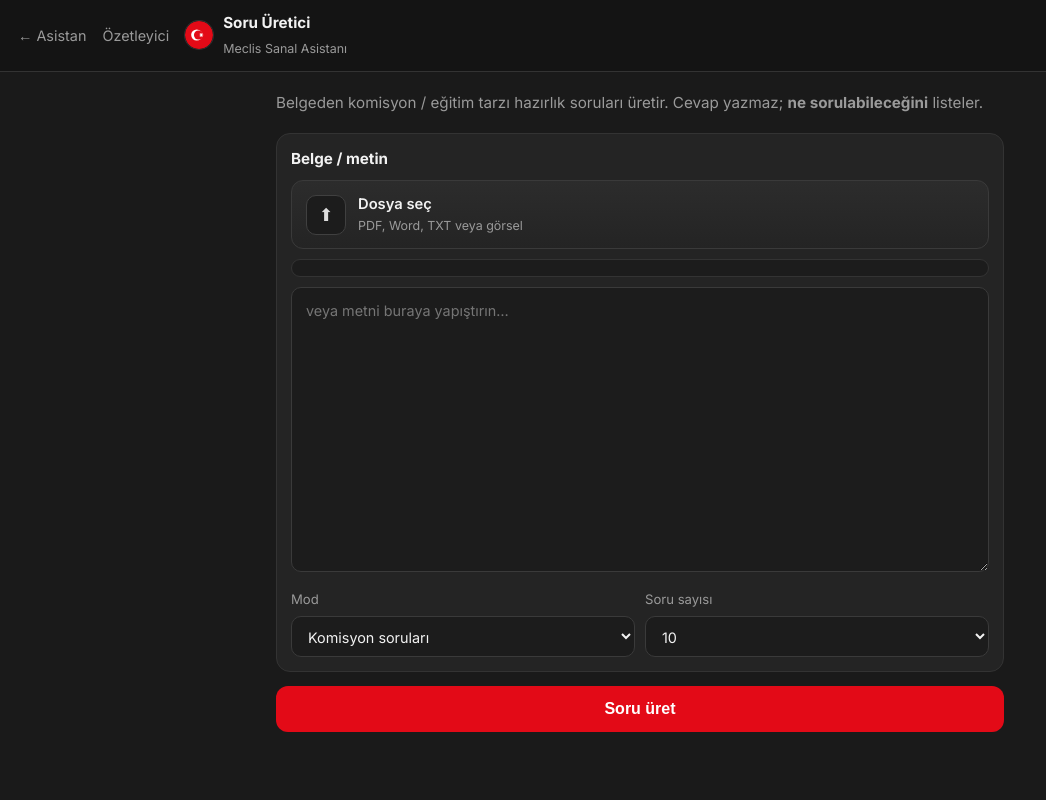
After one commit to murattarakci34/meclis-sanal-asistani, a Flask app: page /soru-uretici in a window 1280 px wide. The commit adds this page. Shown: the whole page, without its empty margins (0-1046 px from the left). Run offline with Flask 3, Linux system fonts and the light colour scheme.

Commit message:
Soru uretici: /soru-uretici belgeden komisyon hazirlik sorulari
Co-authored-by: Cursor <cursoragent@cursor.com>

```diff
--- /dev/null
+++ b/static/soru.css
@@ -0,0 +1,81 @@
+.opts {
+  display: grid;
+  grid-template-columns: 1fr 1fr;
+  gap: 10px;
+  margin-top: 12px;
+}
+.opt {
+  display: flex;
+  flex-direction: column;
+  gap: 6px;
+  font-size: 0.82rem;
+  color: var(--muted);
+}
+.opt select {
+  background: #1c1c1c;
+  color: var(--text);
+  border: 1px solid #3a3a3a;
+  border-radius: 10px;
+  padding: 10px 12px;
+  font: inherit;
+  font-size: 0.9rem;
+}
+.opt select:focus {
+  outline: none;
+  border-color: #555;
+}
+.actions-row {
+  margin-bottom: 12px;
+}
+.copy-btn {
+  border: 1px solid #3a3a3a;
+  background: #2a2a2a;
+  color: var(--text);
+  border-radius: 10px;
+  padding: 8px 14px;
+  font: inherit;
+  font-size: 0.85rem;
+  cursor: pointer;
+}
+.copy-btn:hover { background: #333; }
+
+.q-card {
+  background: var(--panel);
+  border: 1px solid var(--line);
+  border-radius: 14px;
+  padding: 14px 16px;
+  margin-bottom: 10px;
+}
+.q-top {
+  display: flex;
+  justify-content: space-between;
+  gap: 10px;
+  align-items: flex-start;
+  margin-bottom: 8px;
+}
+.q-num {
+  color: var(--muted);
+  font-size: 0.8rem;
+  font-weight: 600;
+}
+.q-text {
+  margin: 0 0 10px;
+  font-size: 1rem;
+  line-height: 1.55;
+  font-weight: 500;
+}
+.q-meta {
+  display: grid;
+  gap: 6px;
+  font-size: 0.84rem;
+  color: #cfcfcf;
+}
+.q-meta strong {
+  color: var(--muted);
+  font-weight: 600;
+  margin-right: 4px;
+}
+
+@media (max-width: 640px) {
+  .opts { grid-template-columns: 1fr; }
+}
--- /dev/null
+++ b/static/soru.js
@@ -0,0 +1,143 @@
+(() => {
+  const form = document.getElementById("form");
+  const runBtn = document.getElementById("runBtn");
+  const status = document.getElementById("status");
+  const results = document.getElementById("results");
+  const fileInput = document.getElementById("file");
+  const textEl = document.getElementById("text");
+  const meta = document.getElementById("meta");
+  const fname = document.getElementById("fname");
+  const thumb = document.getElementById("thumb");
+  const modeEl = document.getElementById("mode");
+  const countEl = document.getElementById("count");
+  const copyBtn = document.getElementById("copyBtn");
+
+  let lastQuestions = [];
+
+  fileInput.addEventListener("change", () => {
+    const f = fileInput.files[0];
+    if (!f) {
+      meta.hidden = true;
+      thumb.hidden = true;
+      thumb.removeAttribute("src");
+      fname.textContent = "";
+      return;
+    }
+    meta.hidden = false;
+    fname.textContent = f.name + (f.size ? ` · ${(f.size / 1024).toFixed(0)} KB` : "");
+    if (f.type.startsWith("image/")) {
+      thumb.src = URL.createObjectURL(f);
+      thumb.hidden = false;
+    } else {
+      thumb.hidden = true;
+      thumb.removeAttribute("src");
+    }
+  });
+
+  function escapeHtml(s) {
+    return String(s || "")
+      .replaceAll("&", "&amp;")
+      .replaceAll("<", "&lt;")
+      .replaceAll(">", "&gt;");
+  }
+
+  function showStatus(msg, isErr) {
+    status.hidden = false;
+    status.textContent = msg;
+    status.classList.toggle("err", !!isErr);
+  }
+
+  function catLabel(c) {
+    const map = {
+      kapsam: "Kapsam",
+      mali: "Mali",
+      hukuki: "Hukuki",
+      uygulama: "Uygulama",
+      risk: "Risk",
+      surec: "Süreç",
+      diger: "Diğer",
+    };
+    return map[c] || c || "Diğer";
+  }
+
+  function render(data) {
+    results.hidden = false;
+    lastQuestions = data.sorular || [];
+    document.getElementById("stats").innerHTML = [
+      ["Mod", data.mod_aciklama || data.mod || "—"],
+      ["Belge", data.belge_turu || "—"],
+      ["Soru", lastQuestions.length],
+    ]
+      .map(([k, v]) => `<span class="chip">${k}: <b>${escapeHtml(String(v))}</b></span>`)
+      .join("");
+
+    const box = document.getElementById("sorular");
+    if (!lastQuestions.length) {
+      box.innerHTML = `<div class="block"><p>Soru üretilemedi.</p></div>`;
+    } else {
+      box.innerHTML = lastQuestions
+        .map(
+          (q, i) => `<article class="q-card">
+          <div class="q-top">
+            <span class="q-num">#${i + 1}</span>
+            <span class="badge degisti">${escapeHtml(catLabel(q.kategori))}</span>
+          </div>
+          <p class="q-text">${escapeHtml(q.soru)}</p>
+          <div class="q-meta">
+            ${q.neden_onemli ? `<div><strong>Neden önemli:</strong>${escapeHtml(q.neden_onemli)}</div>` : ""}
+            ${q.metinde_ipucu ? `<div><strong>Metinde ipucu:</strong>${escapeHtml(q.metinde_ipucu)}</div>` : ""}
+          </div>
+        </article>`
+        )
+        .join("");
+    }
+
+    const uyarilar = data.uyarilar || [];
+    document.getElementById("uyarilar").innerHTML = uyarilar.length
+      ? uyarilar.map((x) => `<li>${escapeHtml(x)}</li>`).join("")
+      : "<li>Uyarı yok.</li>";
+    document.getElementById("disc").textContent = data.disclaimer || "";
+    results.scrollIntoView({ behavior: "smooth", block: "start" });
+  }
+
+  copyBtn.addEventListener("click", async () => {
+    if (!lastQuestions.length) return;
+    const text = lastQuestions
+      .map((q, i) => `${i + 1}. [${catLabel(q.kategori)}] ${q.soru}`)
+      .join("\n");
+    try {
+      await navigator.clipboard.writeText(text);
+      showStatus("Sorular panoya kopyalandı.");
+    } catch {
+      showStatus("Kopyalanamadı — metni elle seçin.", true);
+    }
+  });
+
+  form.addEventListener("submit", async (e) => {
+    e.preventDefault();
+    runBtn.disabled = true;
+    results.hidden = true;
+    showStatus("Sorular üretiliyor…");
+
+    const fd = new FormData();
+    if (fileInput.files[0]) fd.append("file", fileInput.files[0]);
+    fd.append("text", textEl.value || "");
+    fd.append("mode", modeEl.value);
+    fd.append("count", countEl.value);
+
+    try {
+      const res = await fetch("/api/questions", { method: "POST", body: fd });
+      const data = await res.json();
+      if (!res.ok) {
+        showStatus(data.error || "Soru üretimi başarısız.", true);
+        return;
+      }
+      showStatus("Tamamlandı.");
+      render(data);
+    } catch (err) {
+      showStatus("Bağlantı hatası: " + err, true);
+    } finally {
+      runBtn.disabled = false;
+    }
+  });
+})();
--- a/templates/index.html
+++ b/templates/index.html
@@ -26,6 +26,7 @@
       <button type="button" class="btn-new" id="btnNew">＋  Yeni sohbet</button>
       <a class="btn-tool" href="/karsilastirma">⚖  Madde karşılaştırma</a>
       <a class="btn-tool" href="/ozetleyici">📝  Belge özetleyici</a>
+      <a class="btn-tool" href="/soru-uretici">❓  Soru üretici</a>
       <input type="search" id="search" class="search" placeholder="Sohbetlerde ara" autocomplete="off" />
 
       <div class="nav-label">Sohbetler</div>
--- /dev/null
+++ b/templates/soru_uretici.html
@@ -0,0 +1,98 @@
+<!DOCTYPE html>
+<html lang="tr">
+<head>
+  <meta charset="UTF-8" />
+  <meta name="viewport" content="width=device-width, initial-scale=1, viewport-fit=cover" />
+  <title>Soru Üretici — {{ app_name }}</title>
+  <link rel="preconnect" href="https://fonts.googleapis.com" />
+  <link href="https://fonts.googleapis.com/css2?family=Inter:wght@400;500;600;700&display=swap" rel="stylesheet" />
+  <link rel="stylesheet" href="{{ url_for('static', filename='compare.css') }}" />
+  <link rel="stylesheet" href="{{ url_for('static', filename='ozet.css') }}" />
+  <link rel="stylesheet" href="{{ url_for('static', filename='soru.css') }}" />
+</head>
+<body>
+  <header class="topbar">
+    <a class="back" href="/">← Asistan</a>
+    <a class="back" href="/ozetleyici">Özetleyici</a>
+    <div class="brand">
+      <span class="flag">
+        <svg viewBox="0 0 100 100" xmlns="http://www.w3.org/2000/svg" aria-hidden="true">
+          <circle cx="50" cy="50" r="50" fill="#E30A17"/>
+          <circle cx="42" cy="50" r="20" fill="#fff"/>
+          <circle cx="48" cy="50" r="16" fill="#E30A17"/>
+          <polygon fill="#fff" points="67,50 61.2,52.1 62.8,58.1 57.8,54.2 52,57.5 55.2,52.1 50,50 55.2,47.9 52,42.5 57.8,45.8 62.8,41.9 61.2,47.9"/>
+        </svg>
+      </span>
+      <div>
+        <strong>Soru Üretici</strong>
+        <span class="sub">{{ app_name }}</span>
+      </div>
+    </div>
+  </header>
+
+  <main class="wrap ozet-wrap">
+    <p class="lead">
+      Belgeden komisyon / eğitim tarzı hazırlık soruları üretir.
+      Cevap yazmaz; <strong>ne sorulabileceğini</strong> listeler.
+    </p>
+
+    <form id="form" class="form">
+      <section class="panel ozet-panel">
+        <h2>Belge / metin</h2>
+        <label class="upload-btn" for="file">
+          <input type="file" id="file" accept=".pdf,.docx,.txt,.md,.png,.jpg,.jpeg,.webp,.gif,.bmp,image/*" hidden />
+          <span class="upload-icon" aria-hidden="true">⬆</span>
+          <span class="upload-text">
+            <strong>Dosya seç</strong>
+            <small>PDF, Word, TXT veya görsel</small>
+          </span>
+        </label>
+        <div class="file-meta" id="meta" hidden>
+          <img class="thumb" id="thumb" alt="" hidden />
+          <p class="fname" id="fname"></p>
+        </div>
+        <textarea id="text" rows="12" placeholder="veya metni buraya yapıştırın…"></textarea>
+
+        <div class="opts">
+          <label class="opt">
+            <span>Mod</span>
+            <select id="mode">
+              <option value="komisyon" selected>Komisyon soruları</option>
+              <option value="hukuki">Hukuki / teknik</option>
+              <option value="politika">Politika etkisi</option>
+              <option value="egitim">Eğitim / personel</option>
+              <option value="basin">Basın / vatandaş</option>
+            </select>
+          </label>
+          <label class="opt">
+            <span>Soru sayısı</span>
+            <select id="count">
+              <option value="8">8</option>
+              <option value="10" selected>10</option>
+              <option value="12">12</option>
+            </select>
+          </label>
+        </div>
+      </section>
+      <button type="submit" class="run" id="runBtn">Soru üret</button>
+    </form>
+
+    <div class="status" id="status" hidden></div>
+
+    <section class="results" id="results" hidden>
+      <div class="stats" id="stats"></div>
+      <div class="actions-row">
+        <button type="button" class="copy-btn" id="copyBtn">Tüm soruları kopyala</button>
+      </div>
+      <div id="sorular"></div>
+      <div class="block warn-block">
+        <h3>Uyarılar</h3>
+        <ul id="uyarilar"></ul>
+        <p class="disc" id="disc"></p>
+      </div>
+    </section>
+  </main>
+
+  <script src="{{ url_for('static', filename='soru.js') }}"></script>
+</body>
+</html>
--- a/webapp.py
+++ b/webapp.py
@@ -88,6 +88,14 @@ def ozetleyici_page():
     )
 
 
+@app.get("/soru-uretici")
+def soru_uretici_page():
+    return render_template(
+        "soru_uretici.html",
+        app_name=getattr(config, "APP_NAME", "Meclis Sanal Asistanı"),
+    )
+
+
 @app.post("/api/summarize")
 def api_summarize():
     import summarizer
@@ -104,6 +112,31 @@ def api_summarize():
         return jsonify({"error": str(exc)}), 400
     except Exception as exc:  # noqa: BLE001
         return jsonify({"error": f"Özetleme hatası: {exc}"}), 500
+
+
+@app.post("/api/questions")
+def api_questions():
+    import question_gen
+
+    pasted = (request.form.get("text") or "").strip()
+    mode = (request.form.get("mode") or "komisyon").strip()
+    try:
+        count = int(request.form.get("count") or 10)
+    except ValueError:
+        count = 10
+    f = request.files.get("file")
+    filename = f.filename if f and f.filename else None
+    raw = f.read() if filename else None
+
+    try:
+        result = question_gen.generate_from_upload(
+            filename, raw, pasted, mode=mode, count=count
+        )
+        return jsonify(result)
+    except ValueError as exc:
+        return jsonify({"error": str(exc)}), 400
+    except Exception as exc:  # noqa: BLE001
+        return jsonify({"error": f"Soru üretim hatası: {exc}"}), 500
 
 
 @app.post("/api/compare")
```
Also changed, not shown: question_gen.py (added, +138 -0 lines).
